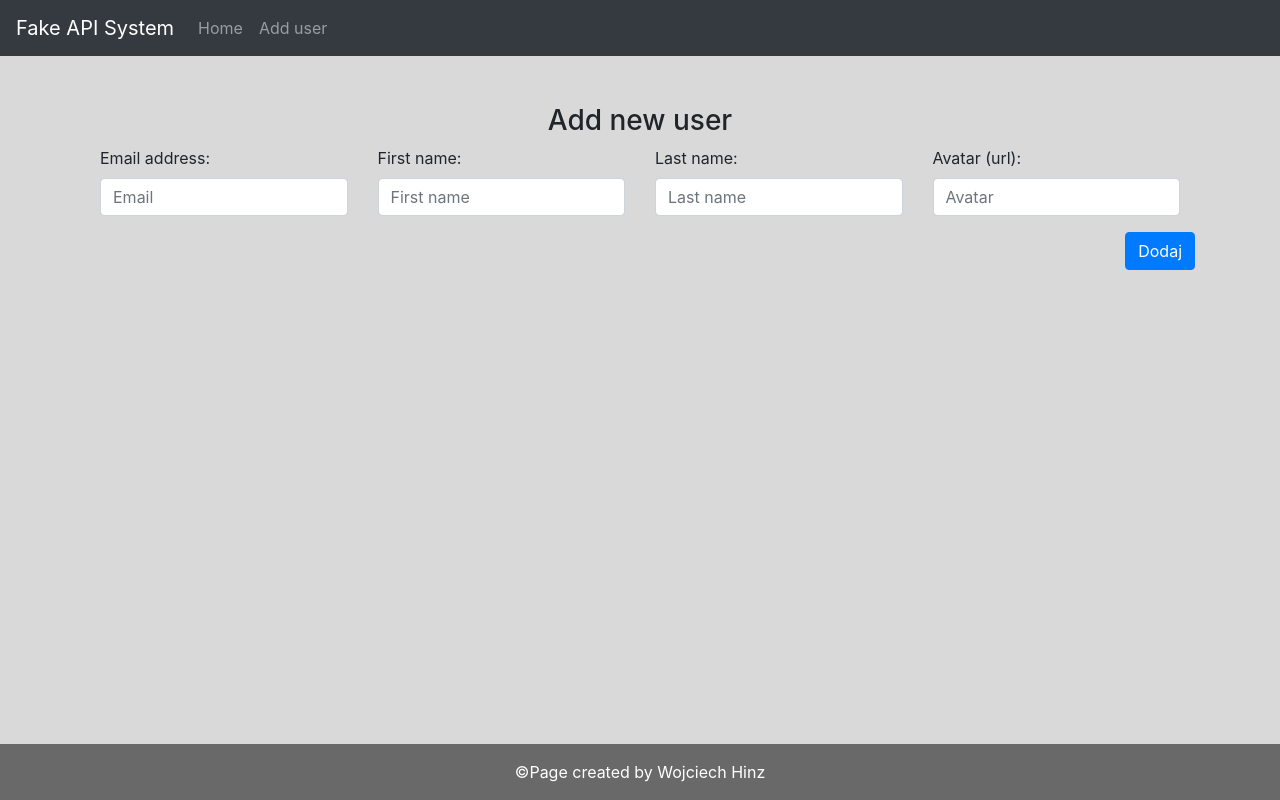
After one commit to Hinzeq/api_task, a Symfony app: template templates/user/add.html.twig in a window 1280 px wide. The commit adds this page. Run offline with Twig, Linux system fonts and the light colour scheme; the template is opened without the code that fills it, so the values that code supplies are empty; some libraries are stand-ins or nearby versions.

Commit message:
Created 'add' CRUD

```diff
--- a/composer.json
+++ b/composer.json
@@ -11,13 +11,17 @@
         "doctrine/doctrine-bundle": "^2.5",
         "doctrine/doctrine-migrations-bundle": "^3.2",
         "doctrine/orm": "^2.11",
+        "symfony/asset": "5.4.*",
         "symfony/console": "5.4.*",
         "symfony/dotenv": "5.4.*",
         "symfony/flex": "^1.17|^2",
         "symfony/framework-bundle": "5.4.*",
         "symfony/proxy-manager-bridge": "5.4.*",
         "symfony/runtime": "5.4.*",
-        "symfony/yaml": "5.4.*"
+        "symfony/twig-bundle": "5.4.*",
+        "symfony/yaml": "5.4.*",
+        "twig/extra-bundle": "^2.12|^3.0",
+        "twig/twig": "^2.12|^3.0"
     },
     "config": {
         "allow-plugins": {
--- a/config/bundles.php
+++ b/config/bundles.php
@@ -5,4 +5,6 @@ return [
     Doctrine\Bundle\DoctrineBundle\DoctrineBundle::class => ['all' => true],
     Doctrine\Bundle\MigrationsBundle\DoctrineMigrationsBundle::class => ['all' => true],
     Symfony\Bundle\MakerBundle\MakerBundle::class => ['dev' => true],
+    Symfony\Bundle\TwigBundle\TwigBundle::class => ['all' => true],
+    Twig\Extra\TwigExtraBundle\TwigExtraBundle::class => ['all' => true],
 ];
--- /dev/null
+++ b/templates/base.html.twig
@@ -0,0 +1,28 @@
+<!DOCTYPE html>
+<html>
+    <head>
+        {% include "static/header.twig" %}
+        <title>{% block title %}Welcome!{% endblock %}</title>
+    </head>
+    <body class="d-flex flex-column min-vh-100">
+        {% include "static/nav.twig" %}
+
+        {% if status is defined %}
+            {% if status.stat == true %}
+                <span class="status-wiadomosc text-center border border-success fixed-top bg-success text-white">{{ status.message }}</span>
+            {% elseif status.stat == false %}
+                <span class="status-wiadomosc text-center border border-danger fixed-top bg-danger text-white">{{ status.message }}</span>
+            {% endif %}
+        {% endif %}
+
+        <div class="container">
+            <div class="text-center mt-5">
+                {% block body %}{% endblock %}
+            </div>
+        </div>
+
+        {% include "static/footer.twig" %}
+
+        {% include "static/scripts.twig" %}
+    </body>
+</html>
--- /dev/null
+++ b/templates/static/footer.twig
@@ -0,0 +1,9 @@
+</br>
+
+<footer class="mt-auto">
+
+    <div class="footer-copyright text-center py-3">
+        ©Page created by Wojciech Hinz
+    </div>
+
+</footer>
--- /dev/null
+++ b/templates/static/header.twig
@@ -0,0 +1,7 @@
+<meta charset="UTF-8">
+<meta name="viewport" content="width=device-width, initial-scale=1, shrink-to-fit=no" />
+<meta http-equiv="X-UA-Compatible" content="IE=edge" />
+
+<link rel="stylesheet" href="https://maxcdn.bootstrapcdn.com/bootstrap/4.0.0/css/bootstrap.min.css" integrity="sha384-Gn5384xqQ1aoWXA+058RXPxPg6fy4IWvTNh0E263XmFcJlSAwiGgFAW/dAiS6JXm" crossorigin="anonymous">
+
+<link href="{{ asset('assets/css/style.css') }}" rel="stylesheet">
--- /dev/null
+++ b/templates/static/nav.twig
@@ -0,0 +1,16 @@
+<nav class="navbar navbar-expand-lg navbar-dark bg-dark">
+    <a class="navbar-brand text-white">Fake API System</a>
+    <button class="navbar-toggler" type="button" data-toggle="collapse" data-target="#navbarNavDropdown" aria-controls="navbarNavDropdown" aria-expanded="false" aria-label="Toggle navigation">
+        <span class="navbar-toggler-icon"></span>
+    </button>
+    <div class="collapse navbar-collapse" id="navbarNavDropdown">
+        <ul class="navbar-nav">
+            <li class="nav-item">
+                <a class="nav-link" href="{{ path('user_list') }}">Home</a>
+            </li>
+            <li class="nav-item">
+                <a class="nav-link" href="{{ path('user_add_get') }}">Add user</a>
+            </li>
+        </ul>
+    </div>
+</nav>
--- /dev/null
+++ b/templates/static/scripts.twig
@@ -0,0 +1,5 @@
+<script src="https://code.jquery.com/jquery-3.2.1.slim.min.js" integrity="sha384-KJ3o2DKtIkvYIK3UENzmM7KCkRr/rE9/Qpg6aAZGJwFDMVNA/GpGFF93hXpG5KkN" crossorigin="anonymous"></script>
+<script src="https://cdnjs.cloudflare.com/ajax/libs/popper.js/1.12.9/umd/popper.min.js" integrity="sha384-ApNbgh9B+Y1QKtv3Rn7W3mgPxhU9K/ScQsAP7hUibX39j7fakFPskvXusvfa0b4Q" crossorigin="anonymous"></script>
+<script src="https://maxcdn.bootstrapcdn.com/bootstrap/4.0.0/js/bootstrap.min.js" integrity="sha384-JZR6Spejh4U02d8jOt6vLEHfe/JQGiRRSQQxSfFWpi1MquVdAyjUar5+76PVCmYl" crossorigin="anonymous"></script>
+
+<script src="{{ asset('assets/js/script.js') }}"></script>
--- /dev/null
+++ b/templates/user/add.html.twig
@@ -0,0 +1,47 @@
+{% extends 'base.html.twig' %}
+
+{% block title %}Add new user{% endblock %}
+
+{% block body %}
+
+<form method="POST">
+    <h3>Add new user</h3>
+
+    <div class="container">
+        <div class="row">
+            <div class="col-sm">
+                <div class="form-group text-left">
+                    <label for="email">Email address:</label>
+                    <input type="email" id="email" class="form-control" placeholder="Email" name="email" required>
+                </div>
+            </div>
+
+            <div class="col-sm">
+                <div class="form-group text-left">
+                    <label for="first_name">First name:</label>
+                    <input type="text" id="first_name" class="form-control" placeholder="First name" name="first_name" required>
+                </div>
+            </div>
+
+            <div class="col-sm">
+                <div class="form-group text-left">
+                    <label for="last_name">Last name:</label>
+                    <input type="text" id="last_name" class="form-control" placeholder="Last name" name="last_name" required>
+                </div>
+            </div>
+
+            <div class="col-sm">
+                <div class="form-group text-left">
+                    <label for="avatar">Avatar (url):</label>
+                    <input type="text" id="avatar" class="form-control" placeholder="Avatar" name="avatar" required>
+                </div>
+            </div>
+        </div>
+    </div>
+
+    <div class="float-right">
+        <button type="submit" id="edit-button" class="filtr-button btn btn-primary" data-dismiss="modal">Dodaj</button>
+    </div>
+</form>
+
+{% endblock %}
```
Also changed, not shown: config/routes.yaml (+14 -3 lines), src/Command/DownloadUsersCommand.php (+6 -2 lines), src/Controller/UserController.php (added, +88 -0 lines), templates/user/index.html.twig (added, +38 -0 lines), public/assets/css/style.css (added), public/assets/js/script.js (added), 3 other files.
